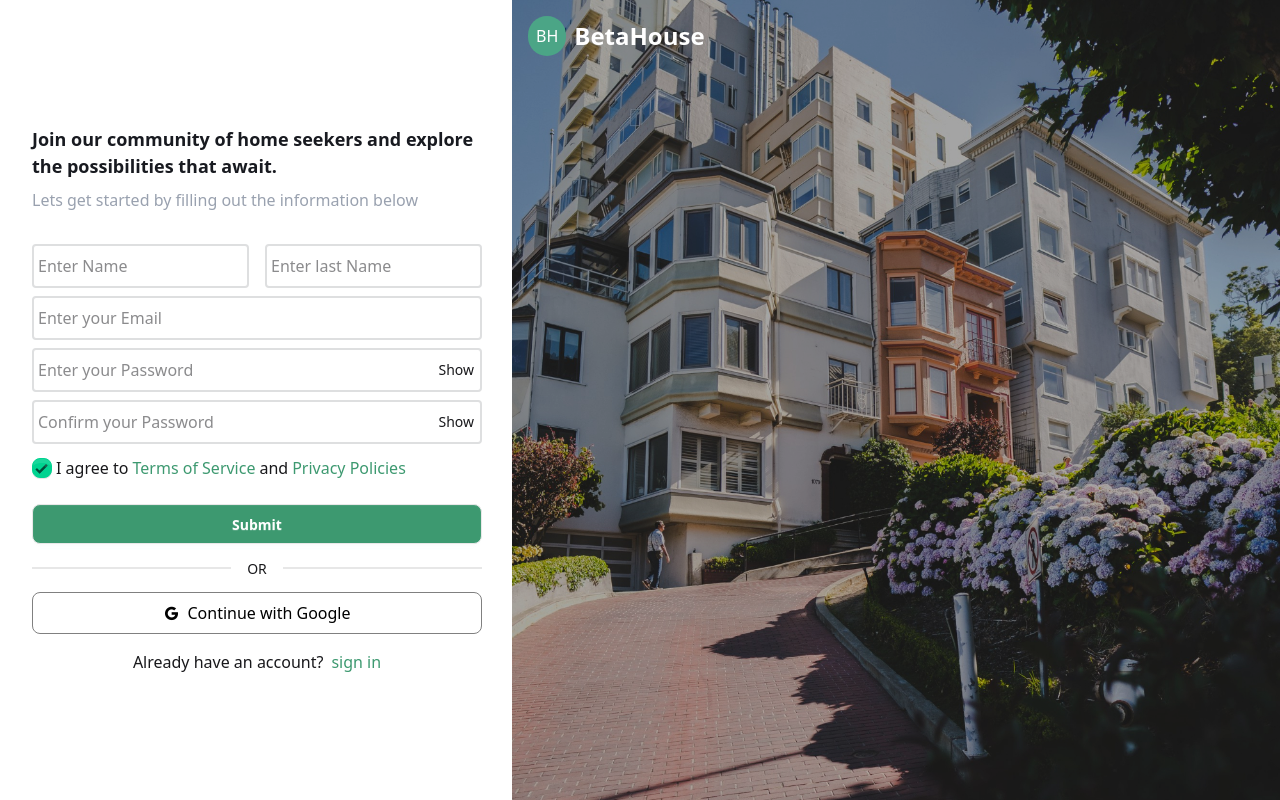
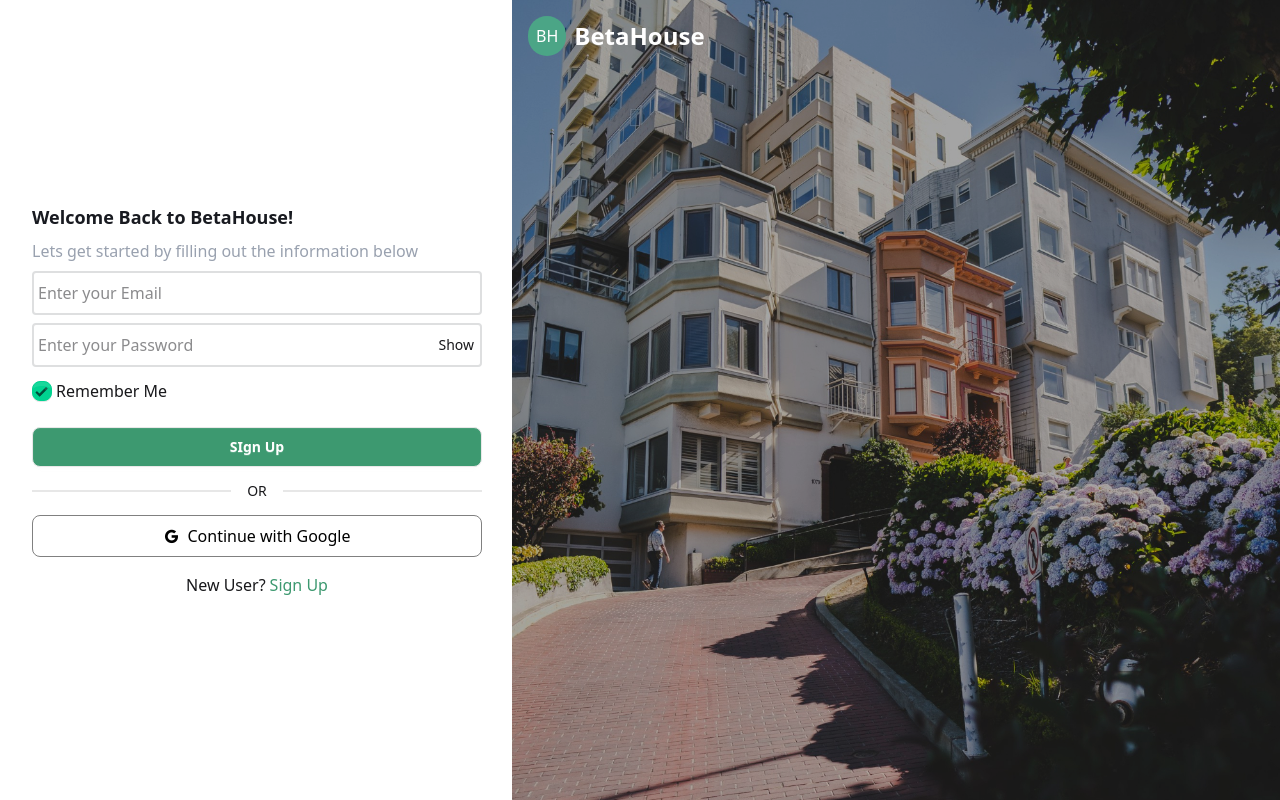
Before and after one commit to Joseph-web-create/TSA_INTERNSHIP_TASK_3, a React (Vite) app in the folder frontend/: page /auth/login in a window 1280 px wide. Built offline with nearby package versions, Linux system fonts and the light colour scheme; no server answers.

Commit message:
bout to finish for today

```diff
--- a/frontend/src/api/auth.js
+++ b/frontend/src/api/auth.js
@@ -1,7 +1,15 @@
 import axiosInstance from "../utils/axiosInstance";
 
 export const registerUser = async (formData) => {
-  return await axiosInstance.post("/api/auth/register", formData);
+  return await axiosInstance.post("/auth/register", formData);
+};
+
+export const loginUser = async (formData) => {
+  return await axiosInstance.post("/auth/login", formData);
+};
+
+export const logOut = async () => {
+  return await axiosInstance.post("/auth/logOut", {});
 };
 
 export const authenticateUser = async (token) => {
--- /dev/null
+++ b/frontend/src/layout/RootLayout.jsx
@@ -0,0 +1,5 @@
+import React from "react";
+
+export const RootLayout = () => {
+  return <div>RootLayout</div>;
+};
--- a/frontend/src/pages/Login.jsx
+++ b/frontend/src/pages/Login.jsx
@@ -2,12 +2,12 @@ import React, { useState } from "react";
 import { useForm } from "react-hook-form";
 import { validateEmail, validateNewPassword } from "../utils/FormValidate";
 import { Link, useNavigate } from "react-router";
-import { registerUser } from "../api/auth";
+import { loginUser } from "../api/auth";
 import { toast } from "sonner";
 import handleError from "../utils/handleError";
 import { useAuth } from "../store";
 
-export const SignUp = () => {
+export const Login = () => {
   const {
     register,
     handleSubmit,
@@ -17,12 +17,22 @@ export const SignUp = () => {
   const navigate = useNavigate();
   const { setAccessToken } = useAuth();
 
-  const onSubmitForm = async (data) => {
-    console.log(data);
+  const togglePassword = () => {
+    setIsVisible((prev) => !prev);
   };
 
-  const togglePassword = () => {
-    setIsVisible((prev) => !prev);
+  const onSubmitForm = async (data) => {
+    try {
+      const res = await loginUser(data);
+
+      if (res.status === 200) {
+        toast.success(res.data.message);
+        setAccessToken(res.data.accessToken);
+        navigate("/");
+      }
+    } catch (error) {
+      handleError(error);
+    }
   };
 
   return (
@@ -94,7 +104,11 @@ export const SignUp = () => {
           type="submit"
           disabled={isSubmitting}
         >
-          Submit
+          {isSubmitting ? (
+            <span className="loading loading-dots loading-lg"></span>
+          ) : (
+            "SIgn Up"
+          )}
         </button>
 
         <div className="flex w-full flex-col">
--- a/frontend/src/pages/SignUp.jsx
+++ b/frontend/src/pages/SignUp.jsx
@@ -12,7 +12,7 @@ import { registerUser } from "../api/auth";
 import { toast } from "sonner";
 import handleError from "../utils/handleError";
 
-export const Login = () => {
+export const SignUp = () => {
   const {
     register,
     handleSubmit,
@@ -182,7 +182,11 @@ export const Login = () => {
           type="submit"
           disabled={isSubmitting}
         >
-          Submit
+          {isSubmitting ? (
+            <span className="loading loading-dots loading-lg"></span>
+          ) : (
+            "SIgn Up"
+          )}
         </button>
         <div className="flex w-full flex-col">
           <div className="divider text-[14px]">OR</div>
--- a/frontend/src/routes/AppRoutes.jsx
+++ b/frontend/src/routes/AppRoutes.jsx
@@ -1,14 +1,22 @@
 import { AuthLayout } from "../layout/AuthLayout";
 import { createBrowserRouter, RouterProvider } from "react-router";
 
-import { SignUp } from "../pages/Login";
-import { Login } from "../pages/SignUp";
+import { PrivateRoutes, PublicRoutes } from "./ProtectedRoute";
+import { useAuth } from "../store";
+import { RootLayout } from "../layout/RootLayout";
+import { SignUp } from "../pages/SignUp";
+import { Login } from "../pages/Login";
 
 export const AppRoutes = () => {
+  const { accessToken } = useAuth();
   const routes = [
     {
       path: "auth",
-      element: <AuthLayout />,
+      element: (
+        <PublicRoutes accessToken={accessToken}>
+          <AuthLayout />
+        </PublicRoutes>
+      ),
       children: [
         {
           path: "register",
@@ -20,6 +28,14 @@ export const AppRoutes = () => {
         },
       ],
     },
+    {
+      path: "/",
+      element: (
+        <PrivateRoutes accessToken={accessToken}>
+          <RootLayout />
+        </PrivateRoutes>
+      ),
+    },
   ];
 
   const router = createBrowserRouter(routes);
--- /dev/null
+++ b/frontend/src/routes/ProtectedRoute.jsx
@@ -0,0 +1,20 @@
+import { Navigate, useLocation } from "react-router";
+
+export const PrivateRoutes = ({ children, accessToken }) => {
+  const location = useLocation();
+  if (!accessToken) {
+    return (
+      <Navigate to="/auth/login" state={{ from: location.pathname }} replace />
+    );
+  }
+
+  return children;
+};
+
+export const PublicRoutes = ({ children, accessToken }) => {
+  const location = useLocation();
+  if (accessToken) {
+    return <Navigate to={location.state?.from || "/"} />;
+  }
+  return children;
+};
```
